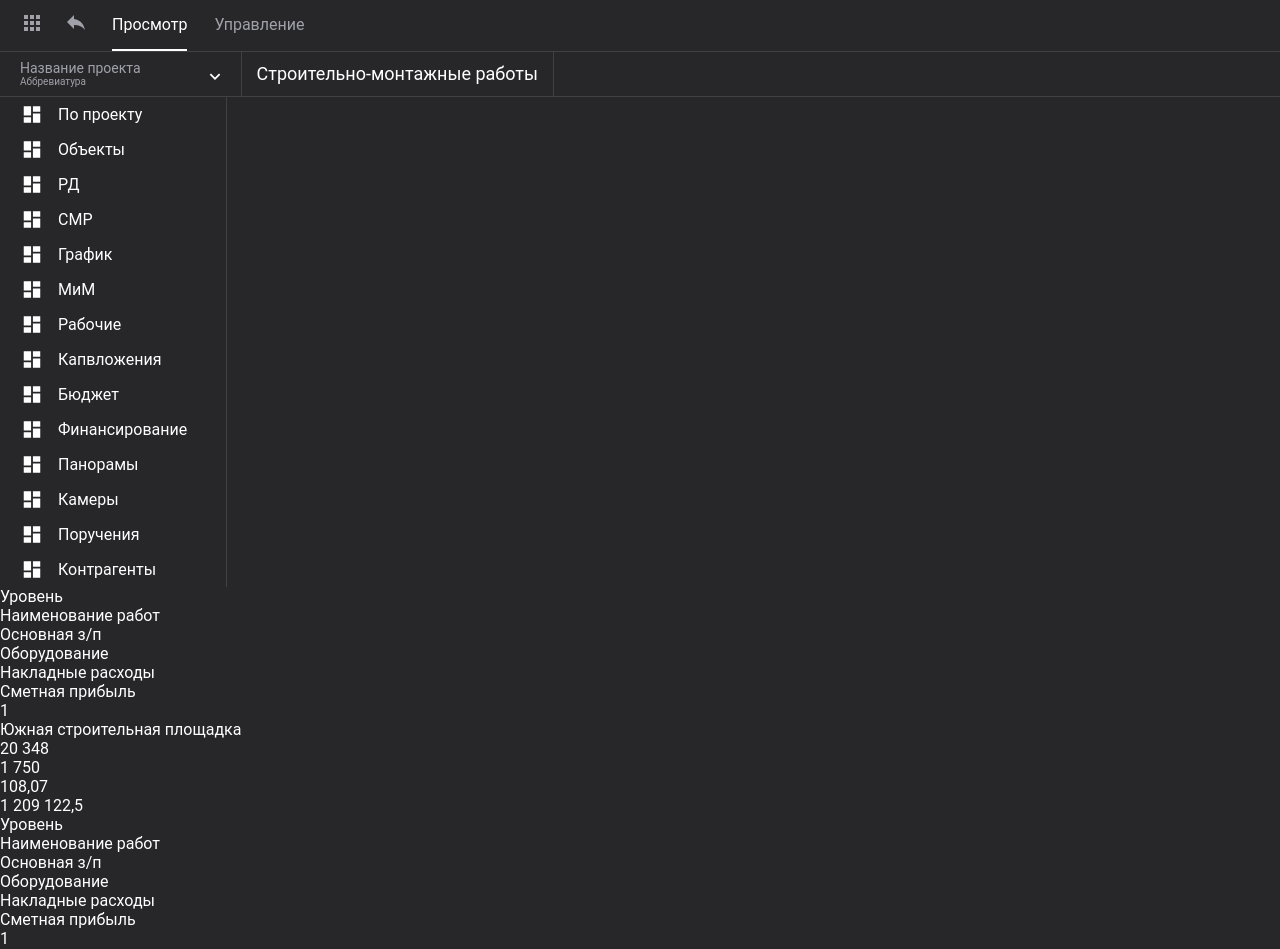
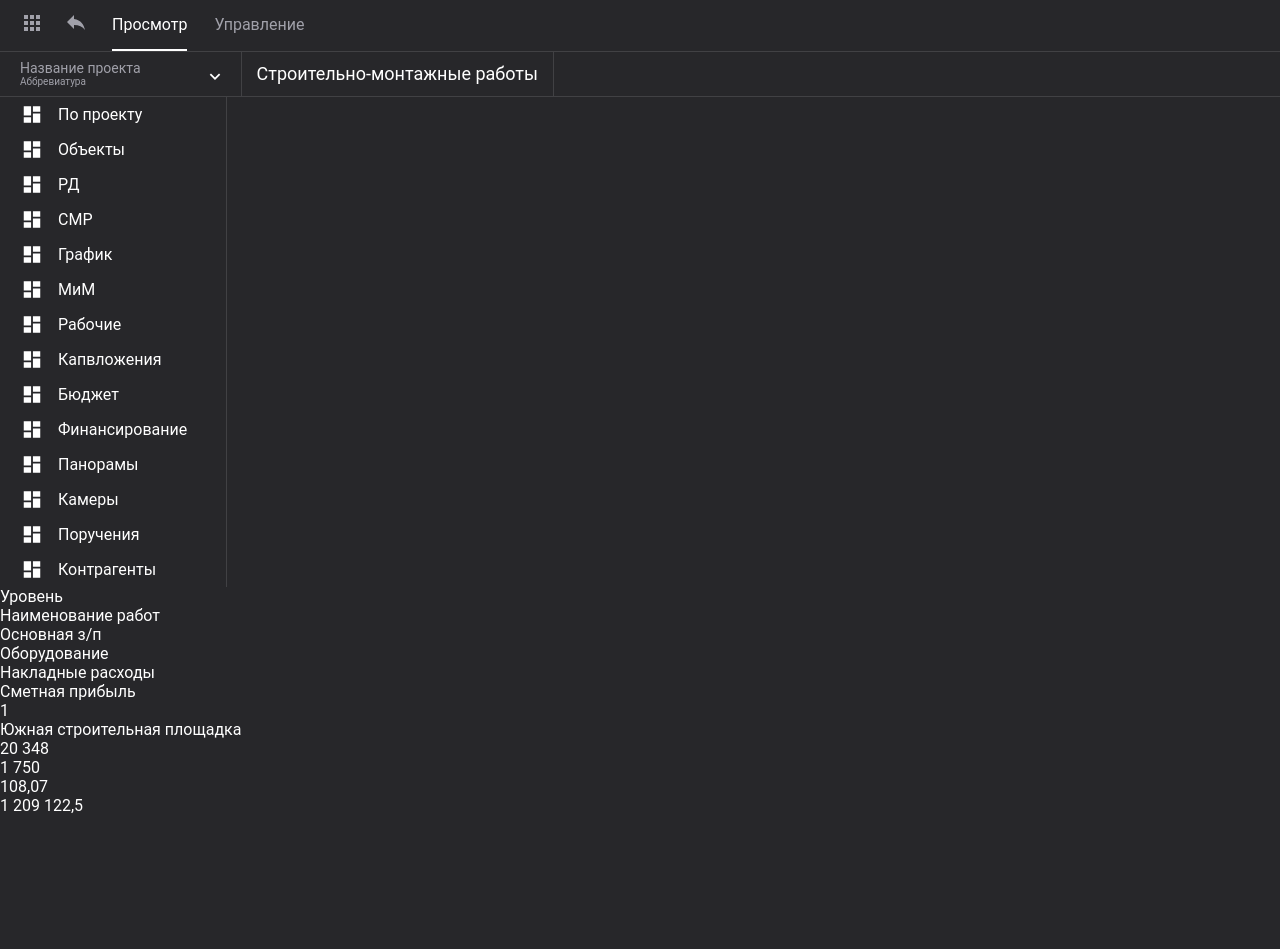
Before and after one commit to dalogsamurai/form-test-task, a React (Create React App) app: page / in a window 1280 px wide. Shown: the top 949 px of the page. Built offline with nearby package versions, Linux system fonts and the light colour scheme.

Commit message:
folder remove

```diff
--- a/src/pages/main.page.tsx
+++ b/src/pages/main.page.tsx
@@ -8,7 +8,6 @@ const MainPage = () => {
     <div className="main-page">
       <HeaderMenu />
       <Menu />
-      <Folder />
     </div>
   );
 };
```
